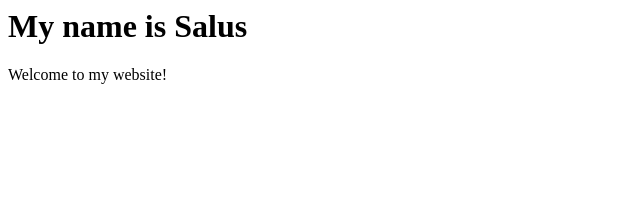
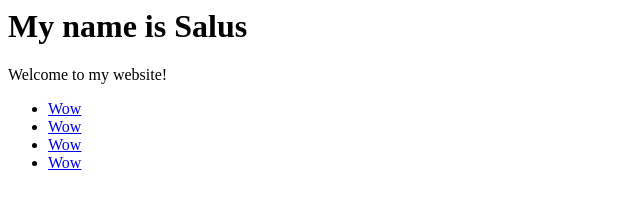
Before and after one commit to Salus101/salus.github.io, a plain HTML site: page index.html in a window 1280 px wide. Shown: the whole page, without its empty margins (0-640 px from the left). Drawn offline with Linux system fonts and the light colour scheme.

Commit message:
Update index.html

```diff
--- a/index.html
+++ b/index.html
@@ -3,7 +3,20 @@
 <body>
   <h1>My name is Salus</h1>
   <p>Welcome to my website!</p>
-
+  <div class="hold">
+  <div class="header">
+    <div class="container">
+      <div id="logo">
+      </div>
+      <ul class="nav">
+        <li><a href="#">Wow</a></li>
+        <li><a href="#">Wow</a></li>
+        <li><a href="#">Wow</a></li>
+        <li><a href="#">Wow</a></li>
+      </ul>
+    </div>
+  </div>
+</div>
 </body>
 
 </html>
```
